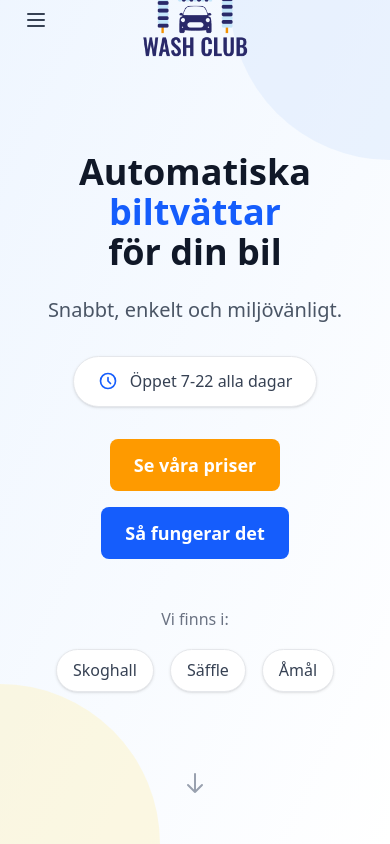
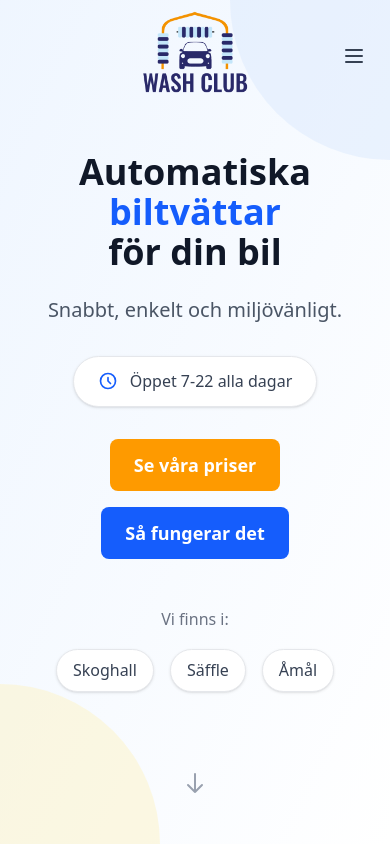
Before and after one commit to filipperssonn/wash-club-landing, a Next.js app: page / in a window 390 px wide. Shown: the top 844 px of the page. Built offline with nearby package versions, Linux system fonts and the light colour scheme.

Commit message:
Fix logotypens centrering på desktop och mobil - använder separata logotyper för optimal responsiv design

```diff
--- a/src/components/Navigation.tsx
+++ b/src/components/Navigation.tsx
@@ -45,7 +45,7 @@ export default function Navigation() {
       }`}
     >
       <div className="max-w-7xl mx-auto px-4 sm:px-6 lg:px-8">
-        <div className="flex items-center justify-between relative">
+        <div className="flex items-center justify-between relative h-28 md:h-32">
           {/* Vänster navigation-länkar */}
           <div className="hidden md:flex space-x-4 flex-1 justify-end pr-8">
             <button
@@ -75,7 +75,24 @@ export default function Navigation() {
           </div>
 
           {/* Centrerad logo med klickfunktionalitet */}
-          <div className="absolute left-1/2 transform -translate-x-1/2 md:relative md:left-auto md:transform-none md:flex md:items-center md:justify-center">
+          <div className="hidden md:flex items-center justify-center flex-1">
+            <button
+              onClick={scrollToTop}
+              className="cursor-pointer hover:opacity-80 transition-opacity duration-200"
+            >
+              <Image
+                src="/logo.png"
+                alt="Wash Club"
+                width={450}
+                height={135}
+                className="h-36 w-auto"
+                priority
+              />
+            </button>
+          </div>
+
+          {/* Mobil centrerad logo */}
+          <div className="absolute left-1/2 transform -translate-x-1/2 md:hidden">
             <button
               onClick={scrollToTop}
               className="cursor-pointer hover:opacity-80 transition-opacity duration-200"
@@ -119,8 +136,8 @@ export default function Navigation() {
             </button>
           </div>
 
-          {/* Mobil-meny knapp */}
-          <div className="md:hidden flex-shrink-0 z-10">
+          {/* Mobil-meny knapp - behåller sin position till höger */}
+          <div className="md:hidden flex-shrink-0 z-10 ml-auto">
             <button
               onClick={() => setIsMobileMenuOpen(!isMobileMenuOpen)}
               className="text-gray-700 hover:text-blue-600 p-2 transition-all duration-200 hover:scale-110"
```
